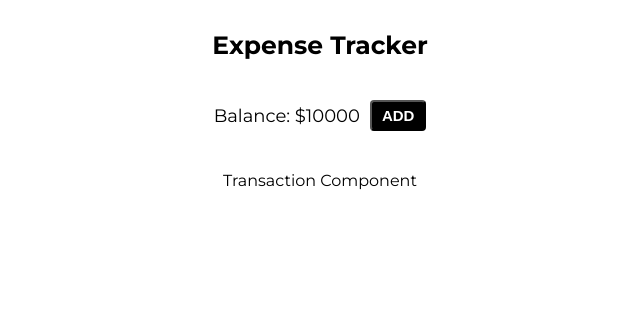
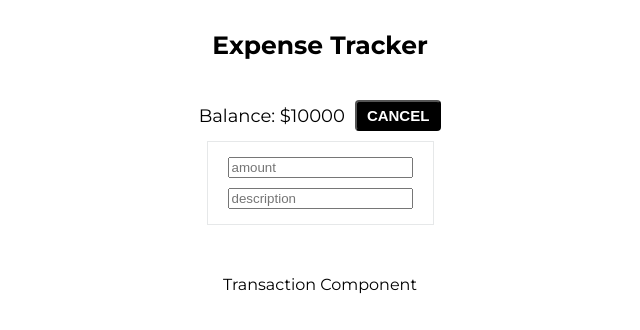
Before and after one commit to himaniEngr/ExpenseTracker, a React (Create React App) app: page / in a window 1280 px wide. Shown: the top 330 px of the page, without its empty margins (320-960 px from the left). Built offline with nearby package versions, Linux system fonts and the light colour scheme.

Commit message:
added AddTransactionContainer

```diff
--- a/src/modules/home/OverviewComponent.js
+++ b/src/modules/home/OverviewComponent.js
@@ -1,4 +1,5 @@
 import styled from "styled-components";
+import { useState } from "react";
 
 const Container = styled.div`
   display: flex;
@@ -24,14 +25,31 @@ const AddTransaction = styled.button`
   font-weight: bold;
   font-size: 15px;
 `;
-
+const AddTransactionContainer = styled.div`
+  display: flex;
+  flex-direction: column;
+  border: 1px solid #e6e8e9;
+  gap: 10px;
+  padding: 15px 20px;
+  margin: 10px 20px;
+`;
+const AddTransactionView = () => {
+  return (
+    <AddTransactionContainer>
+      <input placeholder="amount" />
+      <input placeholder="description" />
+    </AddTransactionContainer>
+  );
+};
 const OverviewComponent = (props) => {
+  const [isAddTxnVisible, toggleAddTxn] = useState(true);
   return (
     <Container>
       <BalanceBox>
         Balance: $10000
-        <AddTransaction>ADD</AddTransaction>
+        <AddTransaction>{isAddTxnVisible ? "CANCEL" : "ADD"}</AddTransaction>
       </BalanceBox>
+      {isAddTxnVisible && <AddTransactionView />}
     </Container>
   );
 };
```
